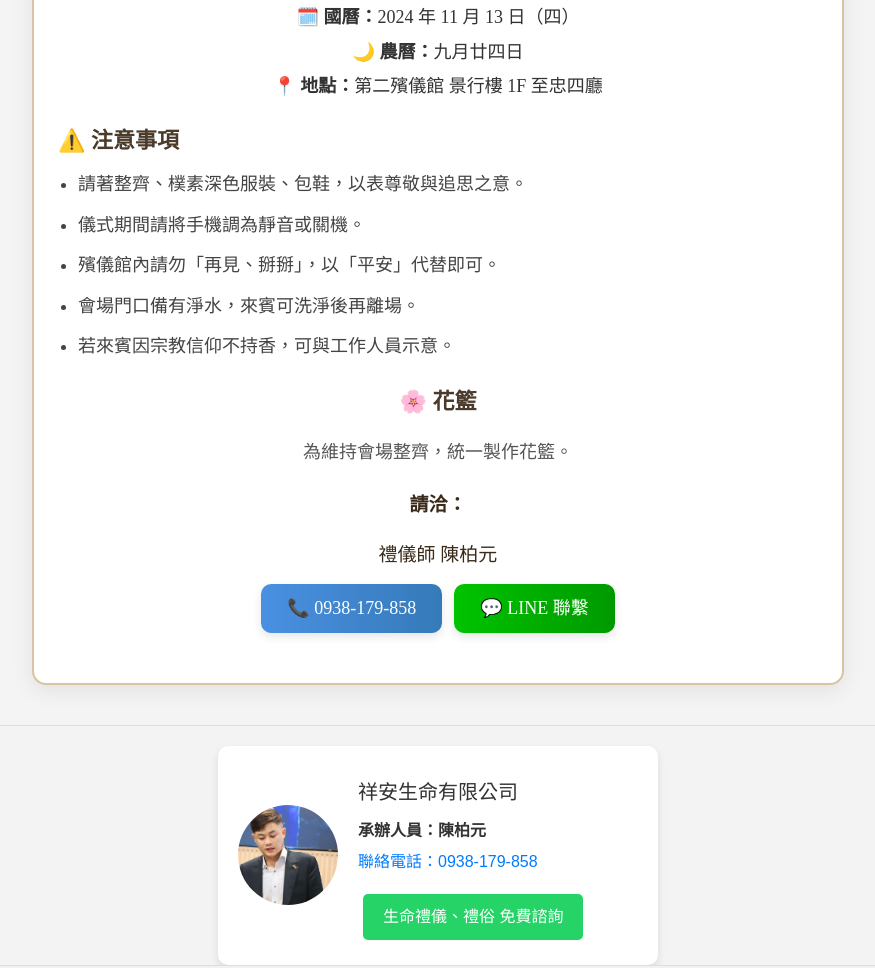
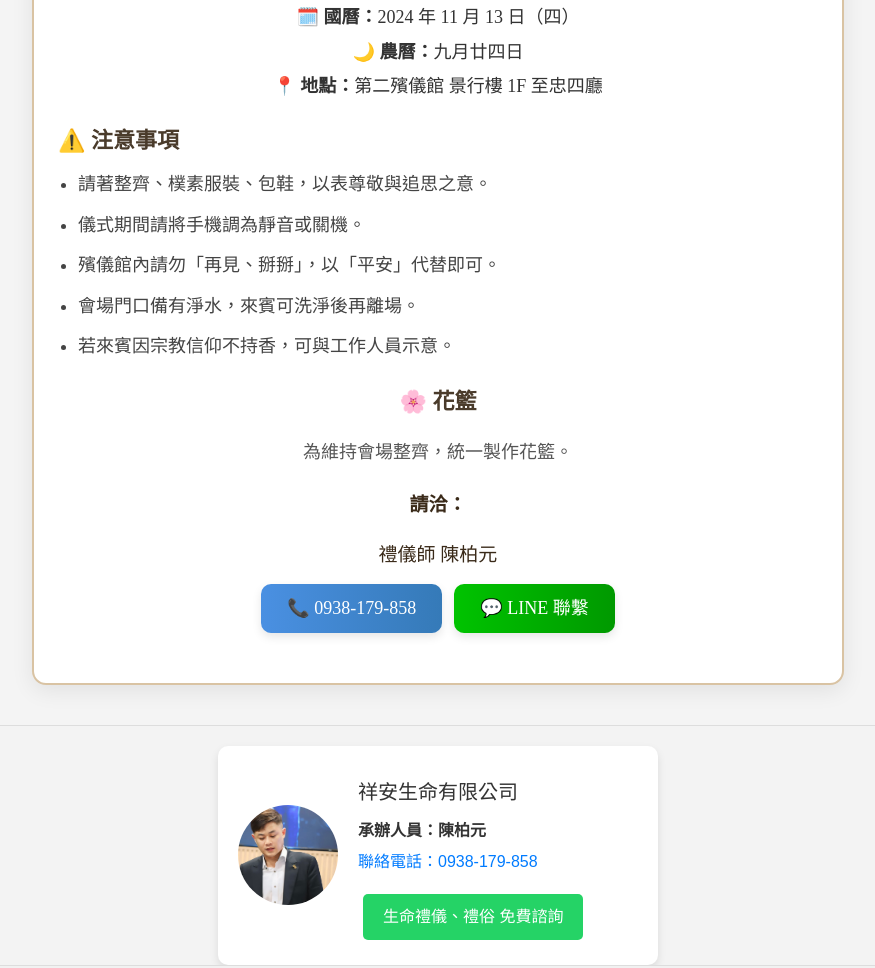
Before and after one commit to Shiangan/Du-Birong, a plain HTML site: page index.html in a window 1280 px wide. Shown: the part 6716-7684 px from the top of the page, without its empty margins (202-1077 px from the left). Drawn offline with nearby package versions, Linux system fonts and the light colour scheme; a web font is replaced by a local one.

Commit message:
Update index.html

```diff
--- a/index.html
+++ b/index.html
@@ -845,7 +845,7 @@ document.querySelectorAll(".image-gallery img").forEach(img => {
   <div class="attend-notice">
     <h3>⚠️ 注意事項</h3>
     <ul>
-      <li>請著整齊、樸素深色服裝、包鞋，以表尊敬與追思之意。</li>
+      <li>請著整齊、樸素服裝、包鞋，以表尊敬與追思之意。</li>
       <li>儀式期間請將手機調為靜音或關機。</li>
       <li>殯儀館內請勿「再見、掰掰」，以「平安」代替即可。</li>
       <li>會場門口備有淨水，來賓可洗淨後再離場。</li>
```
